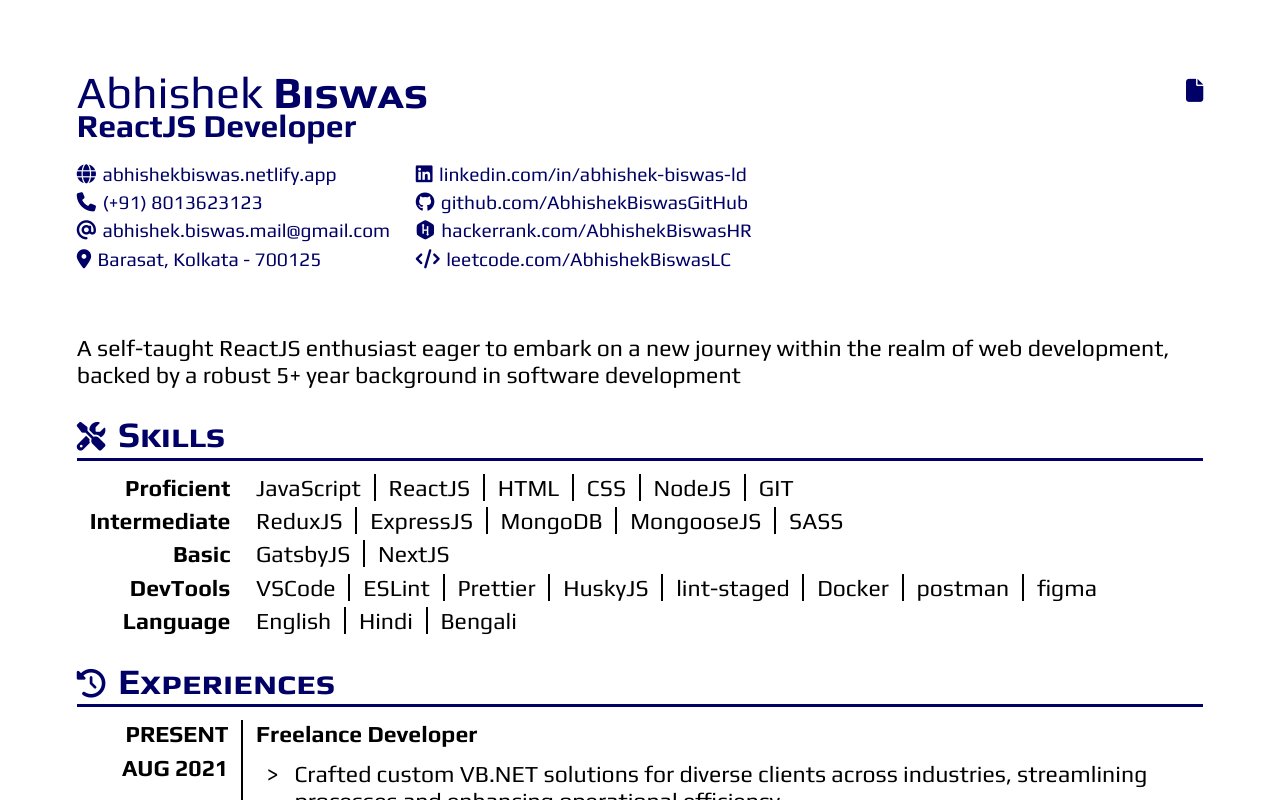
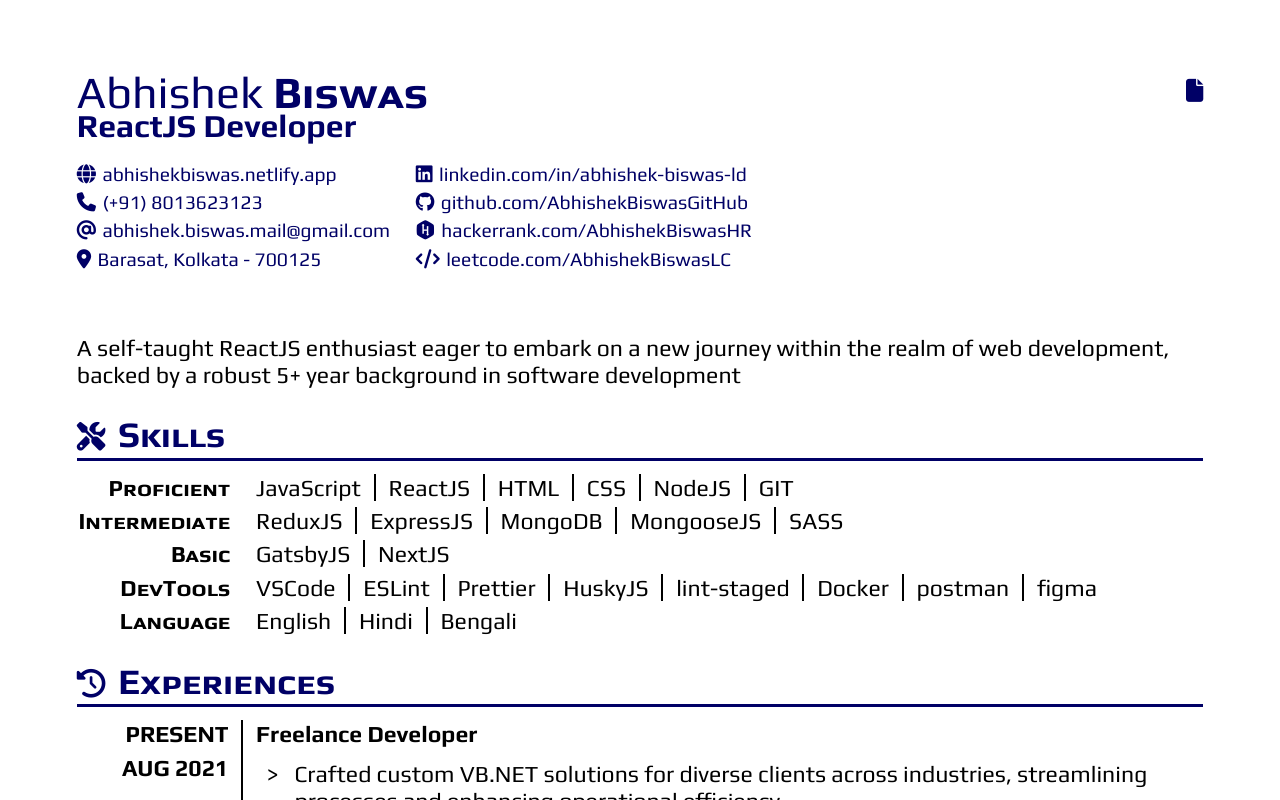
Before and after one commit to AbhishekBiswasGitHub/resume, a React (Vite) app: page / in a window 1280 px wide. Shown: the top 800 px of the page. Built offline with nearby package versions, Linux system fonts and the light colour scheme.

Commit message:
Fix: Skill style

```diff
--- a/src/components/main/components/skills/components/Skill.css
+++ b/src/components/main/components/skills/components/Skill.css
@@ -7,6 +7,7 @@
 
   font-size: var(--font-size-content);
   font-weight: bold;
+  font-variant: small-caps;
   text-align: right;
   text-transform: capitalize;
 }
```
